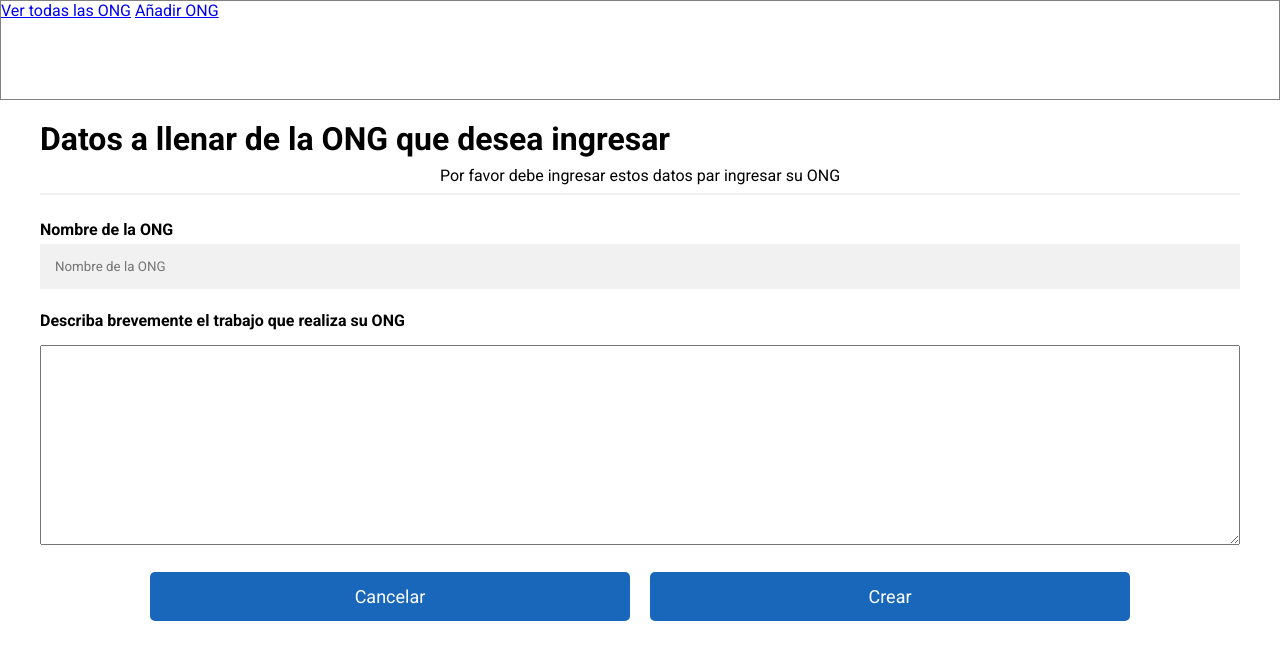
After one commit to elizabetrgz/ong_virtual, a Flask app: template web/templates/admin/new_ongs.html in a window 1280 px wide. The commit adds this page. Shown: the top 660 px of the page. Run offline with Flask 2, Linux system fonts and the light colour scheme; the template is opened without the code that fills it, so the values that code supplies are empty.

Commit message:
create appis for create new ong

```diff
--- a/web/static/styles/table.css
+++ b/web/static/styles/table.css
@@ -1,9 +1,3 @@
-*{
-    box-sizing: border-box;
-    font-family: 'Roboto', sans-serif;
-    margin: 0;
-    padding: 0;
-}
 
 #myInput {
     background-image: url('/css/searchicon.png');
--- /dev/null
+++ b/web/templates/admin/layout.html
@@ -0,0 +1,35 @@
+<!DOCTYPE html>
+<html lang="en">
+<head>
+    <meta charset="UTF-8">
+    <meta http-equiv="X-UA-Compatible" content="IE=edge">
+    <meta name="viewport" content="width=device-width, initial-scale=1.0">
+    <link href="https://fonts.googleapis.com/css2?family=Roboto:wght@300;400;500;700&display=swap" rel="stylesheet">
+    <title>Admin</title>
+    <link rel="stylesheet" href="/static/styles/styles.css">
+    {% block styles %}{% endblock %}
+
+    <style>
+        nav{
+            display: block;
+            height: 100px;
+            width: 100%;
+            border: 1px solid gray;
+        }
+
+        main{
+            padding: 20px 40px;
+        }
+    </style>
+</head>
+<body>
+    <nav>
+        <a href="/admin/ongs">Ver todas las ONG</a>
+        <a href="/admin/ongs/new">Añadir ONG</a>
+    </nav>
+    <main>
+        {% block content %}{% endblock %}
+    </main>
+    {% block scripts %}{% endblock %}
+</body>
+</html>
--- /dev/null
+++ b/web/templates/admin/new_ongs.html
@@ -0,0 +1,28 @@
+{% extends 'admin/layout.html' %}
+
+{% block styles %}
+<link rel="stylesheet" href="/static/styles/form.css">
+{% endblock %}
+
+{% block content%}
+<form class="" action="/admin/ongs/save" method="post">
+    <h1>Datos a llenar de la ONG que desea ingresar </h1>
+    <p>Por favor debe ingresar estos datos par ingresar su ONG</p>
+    <hr>
+
+    <label for="name"><b>Nombre de la ONG</b></label>
+    <input type="text" placeholder="Nombre de la ONG" name="name" required>
+
+    <label for="descripcion"><b>Describa brevemente el trabajo que realiza su ONG</b></label>
+    <textarea name="description" required
+        style="width: 100%; height: 200px; margin-top: 15px; margin-bottom: 15px;"></textarea>
+
+    <div class="clearfix">
+        <button type="button" class="cancelbtn">Cancelar</button>
+        <button type="submit" class="signup">Crear</button>
+    </div>
+</form>
+{% endblock %}
+
+{% block scripts %}
+{% endblock %}
--- a/web/templates/layout.html
+++ b/web/templates/layout.html
@@ -12,6 +12,7 @@
     {% block styles %}{% endblock %}
     <title>Document</title>
 
+    <!-- <link href="https://cdn.jsdelivr.net/npm/bootstrap@5.1.3/dist/css/bootstrap.min.css" rel="stylesheet" integrity="sha384-1BmE4kWBq78iYhFldvKuhfTAU6auU8tT94WrHftjDbrCEXSU1oBoqyl2QvZ6jIW3" crossorigin="anonymous"> -->
 </head>
 
 <body>
```
Also changed, not shown: app2.py (+14 -13 lines), web/services/db.py (+17 -0 lines), web/templates/admin/list_ong.html (added, +32 -0 lines), web/templates/table.html (deleted, +0 -36 lines), ong.sqlite.
